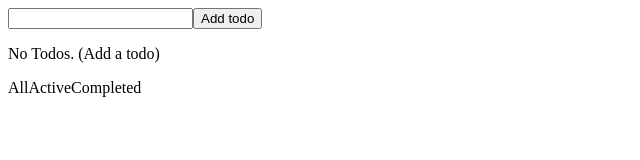
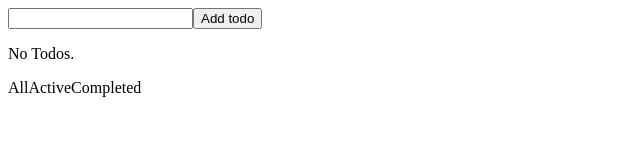
Before and after one commit to ershovro/todo-list, a React app: page / in a window 1280 px wide. Shown: the top 160 px of the page, without its empty margins (0-640 px from the left). Built offline with nearby package versions, Linux system fonts and the light colour scheme; the HTML template or start-up script is replaced by a standard one.

Commit message:
TDD step 3 for TodoList

```diff
--- a/src/components/ui/TodoList.js
+++ b/src/components/ui/TodoList.js
@@ -9,7 +9,7 @@ const TodoList = ({todos = [], toggleCompletedState = f => f}) => (
    <div className="todoList">
       {
          !todos.length
-            ? <p>No Todos. (Add a todo)</p>
+            ? <p>No Todos.</p>
             : <ul>
                { todos.map( todo =>
                   <li
```
Also changed, not shown: 2 other files (tests, documents, lock files or other folders).
